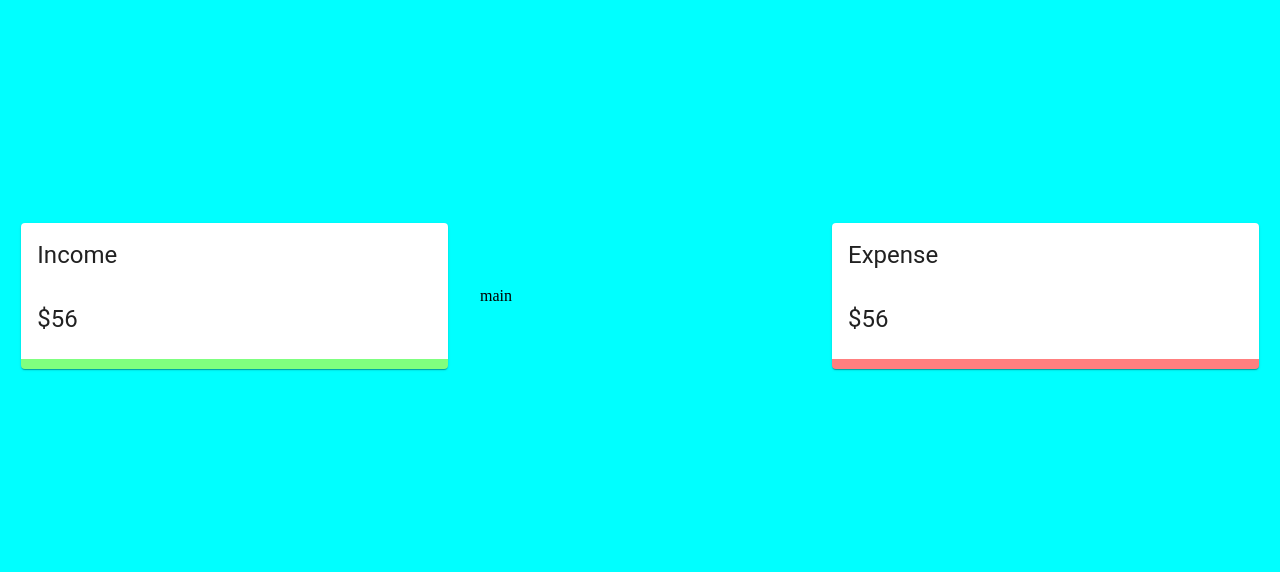
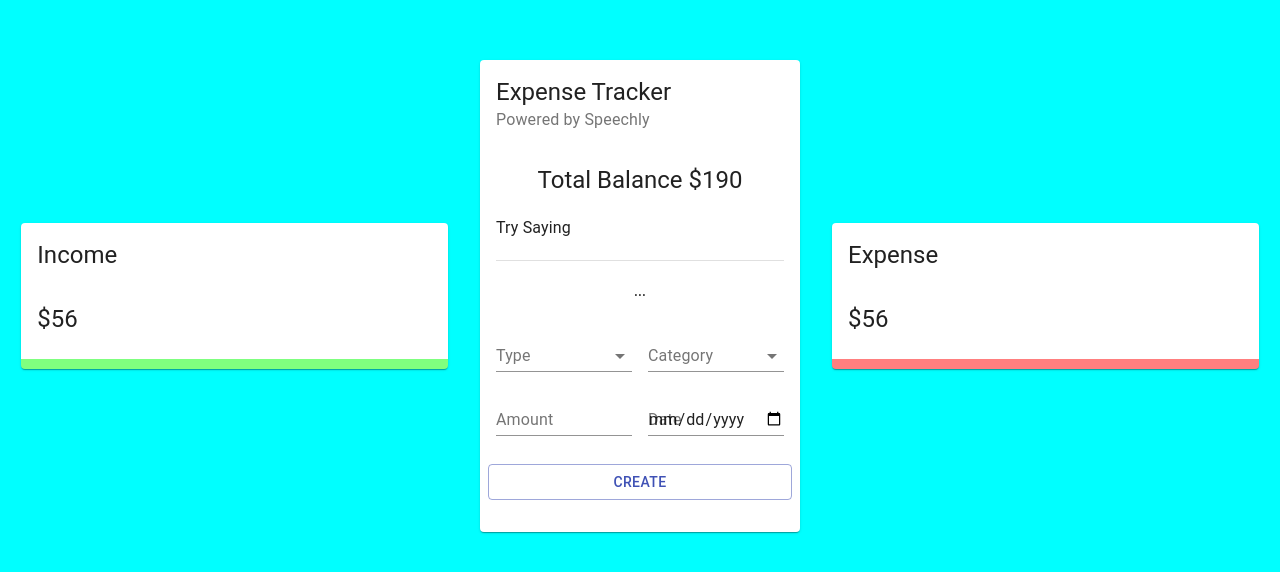
Before and after one commit to ngodingbentar/expense_tracker_reactjs, a React (Create React App) app: page / in a window 1280 px wide. Shown: the part 104-676 px from the top of the page. Built offline with nearby package versions, Linux system fonts and the light colour scheme.

Commit message:
added form in main

```diff
--- a/src/App.js
+++ b/src/App.js
@@ -3,7 +3,7 @@
 import { Grid } from '@material-ui/core';
 
 import Details from './components/Details/Details';
-// import Main from './components/Main/Main';
+import Main from './components/Main/Main';
 import useStyles from './styles';
 
 function App() {
@@ -15,8 +15,7 @@
           <Details title="Income" />
         </Grid>
         <Grid item xs={12} sm={3}>
-          {/* <Main /> */}
-          main
+          <Main />
         </Grid>
         <Grid item xs={12} sm={4} >
           <Details title="Expense" />
--- /dev/null
+++ b/src/components/Main/Form/Form.jsx
@@ -0,0 +1,49 @@
+import React, { useState, useContext, useEffect } from 'react';
+import { TextField, Typography, Grid, Button, FormControl, InputLabel, Select, MenuItem } from '@material-ui/core';
+import { v4 as uuidv4 } from 'uuid';
+
+import useStyles from './styles';
+
+const Form = () => {
+  const classes = useStyles();
+  return (
+    <Grid container spacing={2}>
+      {/* <Snackbar open={open} setOpen={setOpen} /> */}
+      <Grid item xs={12}>
+        <Typography align="center" variant="subtitle2" gutterBottom>
+          ...
+        </Typography>
+      </Grid>
+      <Grid item xs={6}>
+        <FormControl fullWidth>
+          <InputLabel>Type</InputLabel>
+          {/* <Select value={formData.type} onChange={(e) => setFormData({ ...formData, type: e.target.value })}> */}
+          <Select>
+            <MenuItem value="Income">Income</MenuItem>
+            <MenuItem value="Expense">Expense</MenuItem>
+          </Select>
+        </FormControl>
+      </Grid>
+      <Grid item xs={6}>
+        <FormControl fullWidth>
+          <InputLabel>Category</InputLabel>
+          {/* <Select value={formData.category} onChange={(e) => setFormData({ ...formData, category: e.target.value })}> */}
+          <Select>
+            {/* {selectedCategories.map((c) => <MenuItem key={c.type} value={c.type}>{c.type}</MenuItem>)} */}
+            <MenuItem value="business">business</MenuItem>
+            <MenuItem value="salary">salary</MenuItem>
+          </Select>
+        </FormControl>
+      </Grid>
+      <Grid item xs={6}>
+        <TextField type="number" label="Amount" fullWidth />
+      </Grid>
+      <Grid item xs={6}>
+        <TextField fullWidth label="Date" type="date" />
+      </Grid>
+      <Button className={classes.button} variant="outlined" color="primary" fullWidth >Create</Button>
+    </Grid>
+  )
+}
+
+export default Form
--- /dev/null
+++ b/src/components/Main/Form/styles.js
@@ -0,0 +1,12 @@
+import { makeStyles } from '@material-ui/core/styles';
+
+export default makeStyles(() => ({
+  radioGroup: {
+    display: 'flex',
+    justifyContent: 'center',
+    marginBottom: '-10px',
+  },
+  button: {
+    marginTop: '20px',
+  },
+}));
--- a/src/components/Main/Main.jsx
+++ b/src/components/Main/Main.jsx
@@ -3,7 +3,7 @@
 // import { useSpeechContext } from '@speechly/react-client';
 // import { ExpenseTrackerContext } from '../../context/context';
 import useStyles from './styles';
-// import Form from './Form/Form';
+import Form from './Form/Form';
 // import List from './List/List';
 // import InfoCard from '../InfoCard';
 
@@ -21,7 +21,7 @@
           Try Saying
         </Typography>
         <Divider className={classes.divider} />
-        {/* <Form /> */}
+        <Form />
       </CardContent>
       <CardContent className={classes.cartContent}>
         <Grid container spacing={2}>
```
